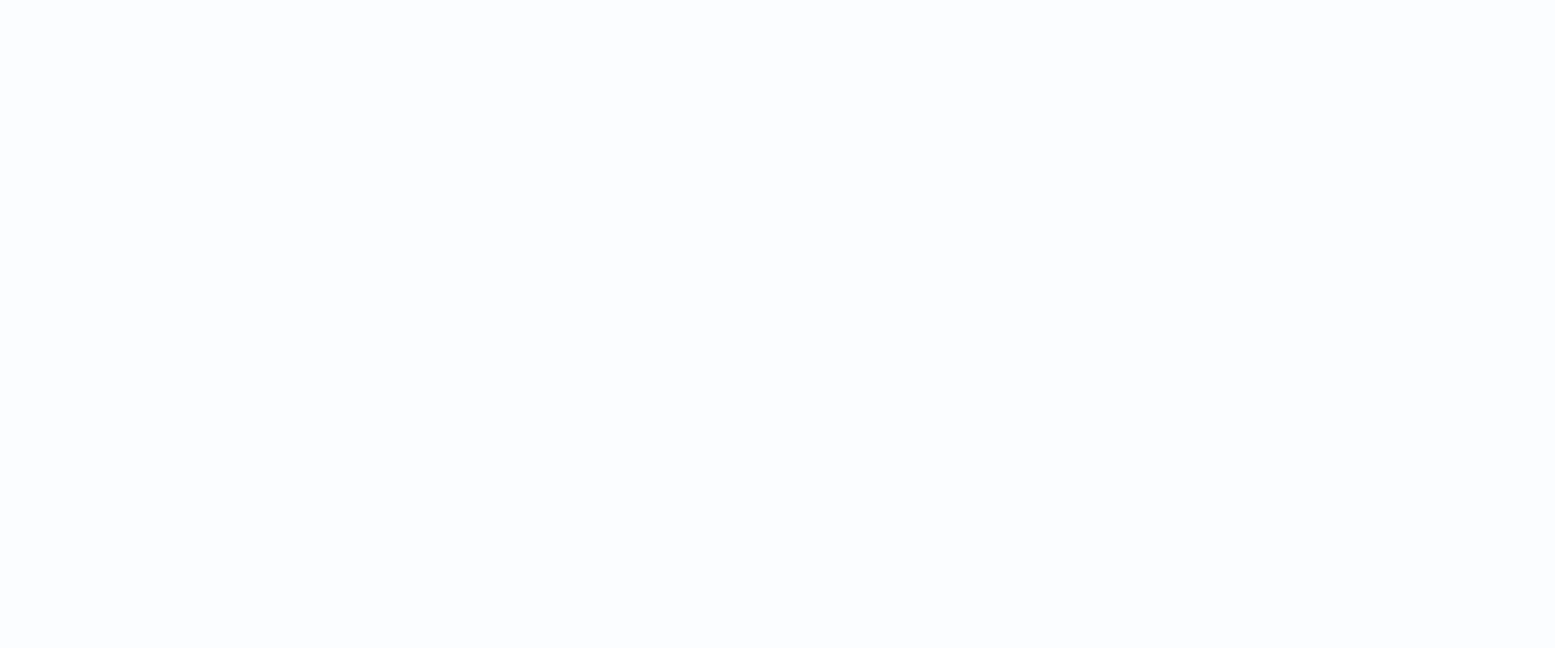
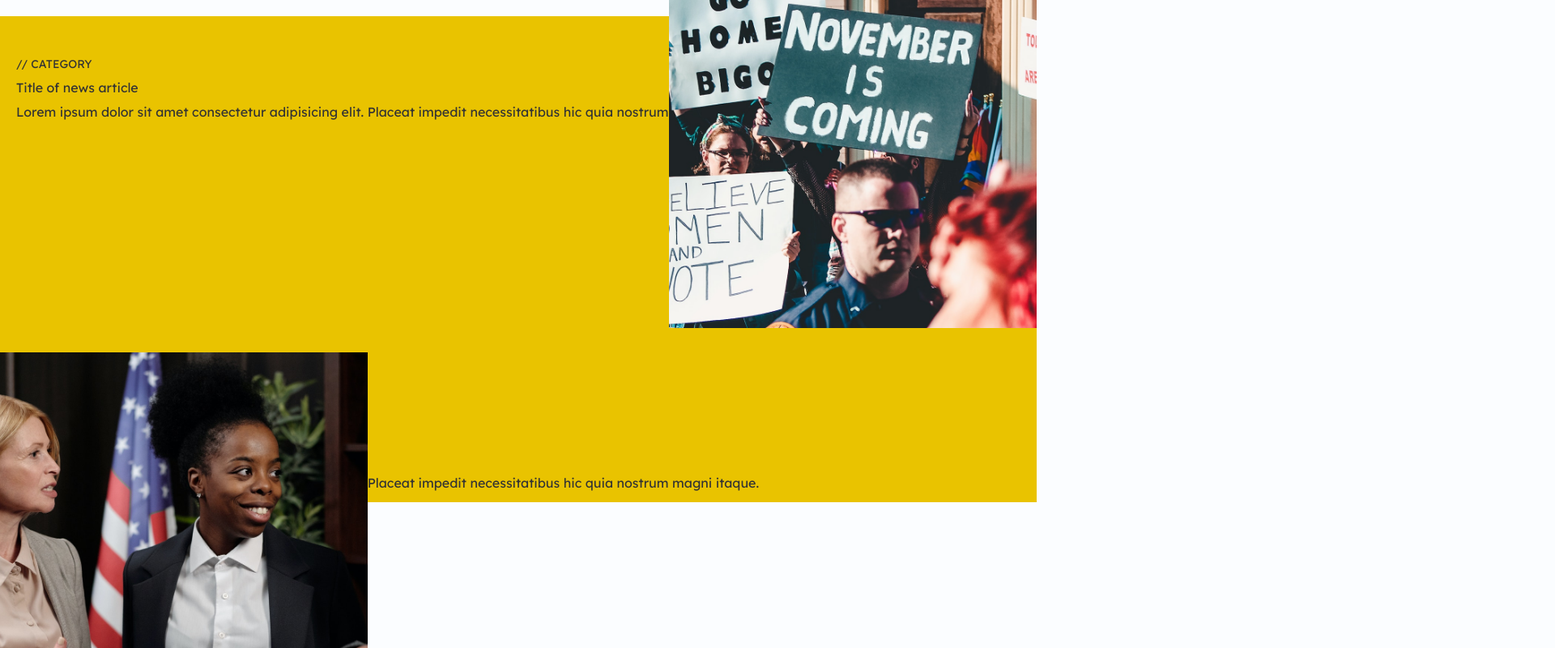
Before and after one commit to LailaAli/Current_Events_site, a React (Create React App) app: page / in a window 1280 px wide. Shown: the part 1280-2080 px from the top of the page at 81% size, 1920 px wide, since content can reach past the window. Before the commit the page ends 843 px from the top, so only its background shows below. Built offline with nearby package versions, Linux system fonts and the light colour scheme; a web font is replaced by a local one.

Commit message:
Block one - in progress

```diff
--- a/src/App.tsx
+++ b/src/App.tsx
@@ -4,6 +4,7 @@ import Nav from "./components/Nav/Nav";
 import ArchiveHeader from "./components/ArchiveHeader/ArchiveHeader";
 import Footer from "./components/Footer/Footer";
 import MobileNav from "components/MobileNav/MobileNav";
+import BlockOne from "components/BlockOne/BlockOne";
 
 function App() {
    return (
@@ -11,6 +12,7 @@ function App() {
          <MobileNav />
          <Nav />
          <ArchiveHeader />
+         <BlockOne />
          <Footer />
       </div>
    );
--- a/src/SCSS/_variables.scss
+++ b/src/SCSS/_variables.scss
@@ -15,7 +15,7 @@ $font-weight-700: 700;
 // Colors
 
 $color-mustard: #e9c300;
-$color-blue-gray: #d2e2e4;
+$color-blue-gray: #cde8ec;
 $color-red: #e24747;
 
 // Neutrals
@@ -34,7 +34,7 @@ $color-transparent: transparent;
 
 // Breakpoint
 $breakpoint-mobile-small: 320;
-$breakpoint-mobile: 480;
+$breakpoint-mobile: 575;
 $breakpoint-tablet: 768;
 $breakpoint-desktop: 1024;
 $breakpoint-desktop-hd: 1400;
--- a/src/components/ArchiveHeader/ArchiveHeader.module.scss
+++ b/src/components/ArchiveHeader/ArchiveHeader.module.scss
@@ -5,7 +5,7 @@
    margin: 0 -9999rem;
    padding: 0 9999rem;
    .blueBackground {
-      position: fixed;
+      position: absolute;
       margin: 0 -9999rem;
       padding: 0 9999rem;
       @include mobile-up {
@@ -23,7 +23,7 @@
 
       @include mobile-up {
          display: block;
-         position: fixed;
+         position: absolute;
          top: 6rem;
          left: 6.5rem;
          min-height: 40rem;
@@ -41,7 +41,7 @@
    }
 
    .rightSide {
-      position: fixed;
+      position: absolute;
       min-height: 40rem;
       width: 100%;
       filter: grayscale(1);
--- /dev/null
+++ b/src/components/BlockOne/BlockOne.module.scss
@@ -0,0 +1,100 @@
+@use '../../SCSS/_variables' as *;
+@use '../../SCSS/mixins' as *;
+
+.blockOne {
+   position: absolute;
+   top: 40rem;
+   background-color: $color-mustard;
+   height: 80rem;
+   width: 100%;
+   padding-top: 5rem;
+   @include mobile-up {
+      top: 80rem;
+      height: 65rem;
+   }
+   @include tablet-up {
+      min-height: 60rem;
+      height: 60rem;
+      width: 100%;
+      top: 130rem;
+   }
+
+   .category {
+      display: block;
+      margin-bottom: 1rem;
+      text-transform: uppercase;
+      font-size: 1.4rem;
+   }
+
+   .articleTitle {
+      display: block;
+      margin-bottom: 1rem;
+   }
+
+   .articleExcerpt {
+      display: block;
+   }
+
+   .articleInfo {
+      padding-bottom: 3rem;
+      padding-left: 2rem;
+      padding-right: 2rem;
+      @include mobile-up {
+      }
+   }
+
+   .articleInfoBottom {
+      padding-bottom: 3rem;
+      padding-left: 2rem;
+      padding-right: 2rem;
+      margin-top: 35rem;
+      @include mobile-up {
+      }
+   }
+
+   .imageTop {
+      background-image: url("~assets/images/pexels-rosemary-ketchum-1464213.jpg");
+      background-size: cover;
+      background-position: top center;
+      background-repeat: no-repeat;
+      height: 30rem;
+      width: 100%;
+      position: absolute;
+      right: 0;
+      left: 0;
+      @include mobile-up {
+         width: 65%;
+         min-height: 58.5rem;
+         right: 0;
+         left: initial;
+         top: -20rem;
+         max-width: 45.4rem;
+      }
+      @include tablet-down {
+      }
+   }
+
+   .imageBottom {
+      background-image: url("~assets/images/pexels-august-de-richelieu-4427626.jpg");
+      background-size: cover;
+      background-position: top center;
+      background-repeat: no-repeat;
+      height: 30rem;
+      width: 100%;
+      position: absolute;
+      top: 76rem;
+      right: 0;
+      left: 0;
+      @include mobile-up {
+         width: 65%;
+         max-width: 45.4rem;
+         min-height: 58.5rem;
+         top: initial;
+         right: initial;
+         bottom: -400px;
+         left: 0;
+      }
+      @include tablet-down {
+      }
+   }
+}
--- /dev/null
+++ b/src/components/BlockOne/BlockOne.tsx
@@ -0,0 +1,34 @@
+import React from "react";
+import css from "./BlockOne.module.scss";
+import classes from "classnames";
+
+const BlockOne = () => {
+   return (
+      <div className={css.blockOne}>
+         <div className={css.row}>
+            <div className={classes(css.articleInfo, css.textColumn)}>
+               <span className={css.category}>//&nbsp;Category</span>
+               <span className={css.articleTitle}>Title of news article</span>
+               <span className={css.articleExcerpt}>
+                  Lorem ipsum dolor sit amet consectetur adipisicing elit.
+                  Placeat impedit necessitatibus hic quia nostrum magni itaque.
+               </span>
+            </div>
+            <div className={css.imageTop}></div>
+         </div>
+         <div className={css.row}>
+            <div className={classes(css.articleInfoBottom, css.textColumn)}>
+               <span className={css.category}>//&nbsp;Category</span>
+               <span className={css.articleTitle}>Title of news article</span>
+               <span className={css.articleExcerpt}>
+                  Lorem ipsum dolor sit amet consectetur adipisicing elit.
+                  Placeat impedit necessitatibus hic quia nostrum magni itaque.
+               </span>
+            </div>
+            <div className={css.imageBottom}></div>
+         </div>
+      </div>
+   );
+};
+
+export default BlockOne;
--- /dev/null
+++ b/src/components/BlockOne/package.json
@@ -0,0 +1,3 @@
+{
+   "main": "BlockOne.tsx"
+}
```
Also changed, not shown: src/assets/images/pexels-rosemary-ketchum-1464213.jpg (added).
